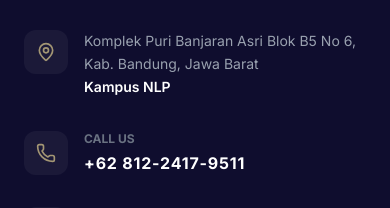
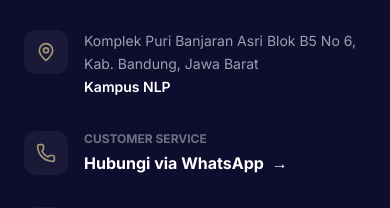
Before and after one commit to setyo76/kampusnlp, a Next.js app: page /about in a window 390 px wide. Shown: the part 2360-2568 px from the top of the page. Built offline with nearby package versions, Linux system fonts and the light colour scheme.

Commit message:
Replace phone with text for safety

```diff
--- a/src/components/layout/Footer.tsx
+++ b/src/components/layout/Footer.tsx
@@ -122,19 +122,21 @@ export default function Footer() {
               </p>
             </div>
 
+            {/* Phone - Secured Version */}
             <div className="flex items-start gap-4 group">
               <div className="p-3 bg-white/5 rounded-xl group-hover:bg-accent-logo transition-colors">
                 <Phone className="w-5 h-5 text-[#A39674] group-hover:text-white" />
               </div>
               <div>
-                <p className="text-xs text-gray-500 uppercase font-bold mb-1">Call Us</p>
+                <p className="text-xs text-gray-500 uppercase font-bold mb-1">Customer Service</p>
                 <a
                   href={`https://wa.me/${siteConfig.contact.phoneFull}`}
                   target="_blank"
                   rel="noopener noreferrer"
-                  className="text-white font-bold hover:text-accent-logo transition-colors tracking-wider"
+                  className="text-white font-bold hover:text-accent-logo transition-all flex items-center gap-2 group/link"
                 >
-                  {siteConfig.contact.phone}
+                  Hubungi via WhatsApp
+                  <span className="inline-block transition-transform group-hover/link:translate-x-1">→</span>
                 </a>
               </div>
             </div>
```
